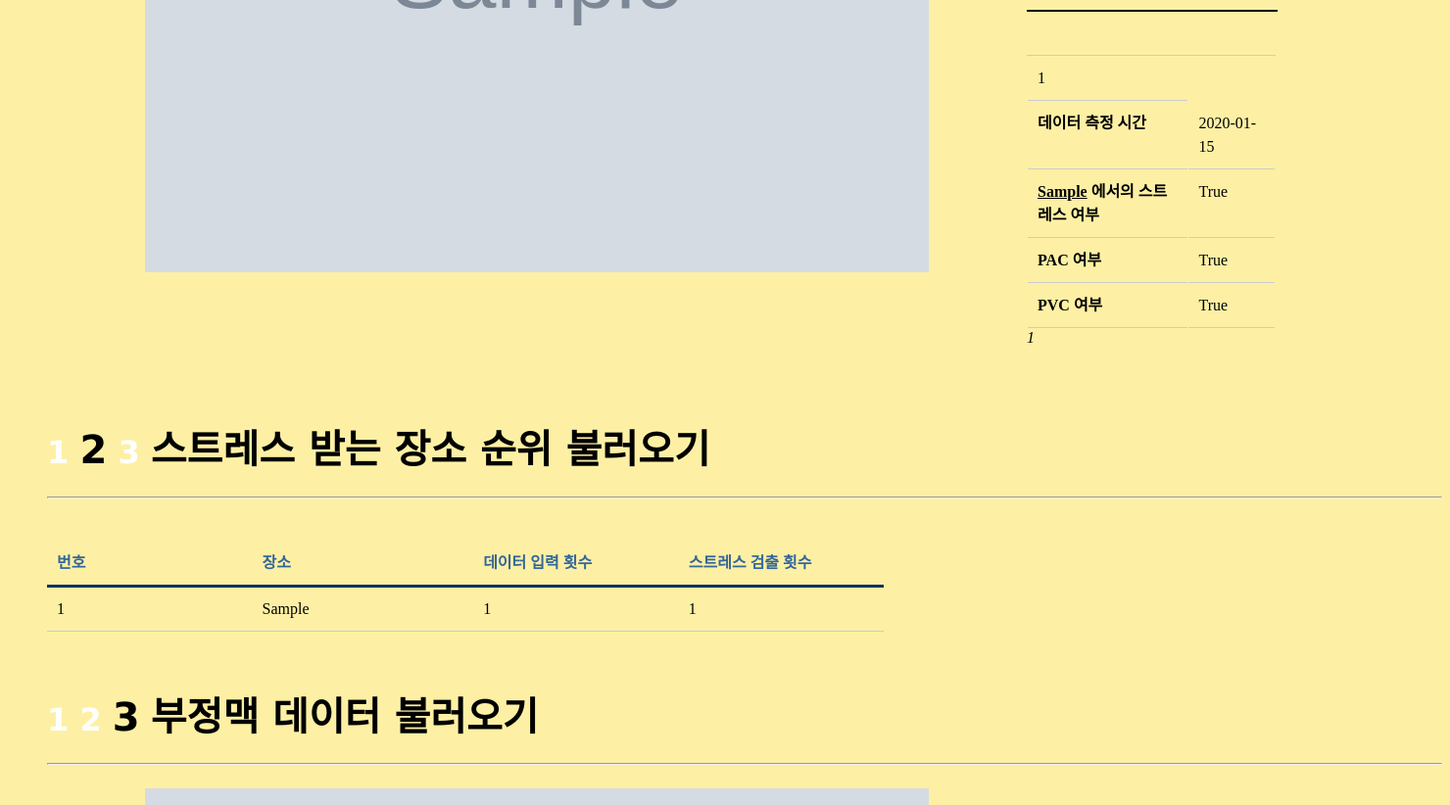
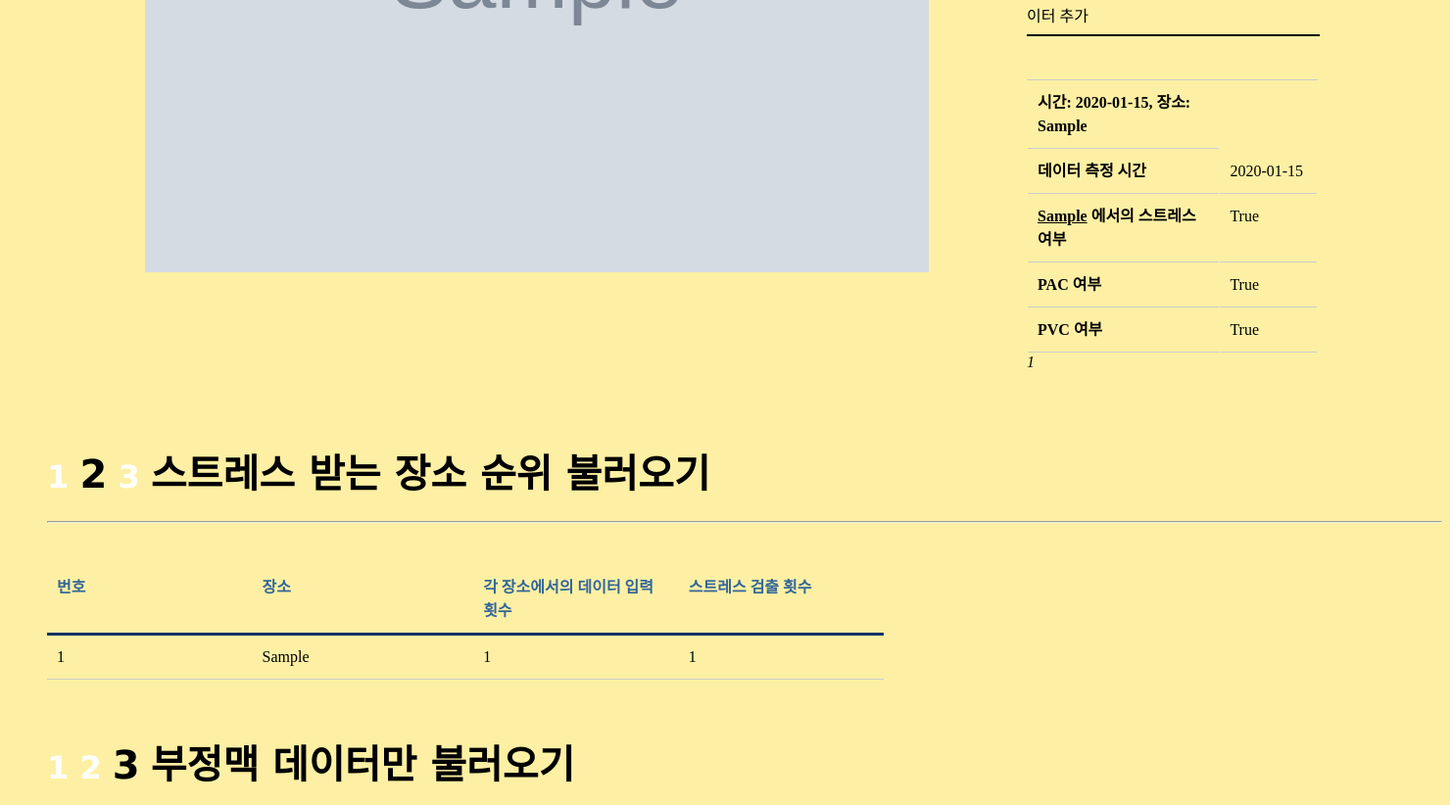
Before and after one commit to Team-Mongji-Capstone-2021-2/Backend-Flask, a Flask app: page /index in a window 1480 px wide. Shown: the part 1154-1976 px from the top of the page at 98% size. Run offline with Flask 2, Linux system fonts and the light colour scheme; a user stored in the database is signed in; tables that the repository leaves empty hold one stand-in row (values such as "Sample post"); grey boxes marked "Sample" are stand-in pictures; parts of the project's set-up code (start-up, migrations or seed data) failed here and were passed over.

Commit message:
home.html edit

```diff
--- a/apps/controllers/index/controllers.py
+++ b/apps/controllers/index/controllers.py
@@ -23,9 +23,9 @@ def index():
     pagination1 = Datainfo.query.filter(Datainfo.user_id == current_user.id).order_by(Datainfo.id.desc()).paginate(page, per_page, error_out=False)
     datainfos1 = pagination1.items
 
-    datainfos2 = db.session.query(Datainfo.local, func.count(Datainfo.local).label('count'), func.count(Datainfo.stressData).label('stress_count')).group_by(Datainfo.local).filter(Datainfo.user_id==current_user.id).order_by((func.count(Datainfo.stressData==False)/func.count(Datainfo.stressData)).desc()).limit(3);
+    datainfos2 = db.session.execute('select local as local, count(*) as count, count(case when stressData = 1 then 1 end) as stress_count from datainfos group by local limit 5')
 
-    datainfos3 = Datainfo.query.filter(Datainfo.user_id == current_user.id, Datainfo.arrhythmia == True).order_by(Datainfo.id.desc()).limit(3);
+    datainfos3 = Datainfo.query.filter(Datainfo.user_id == current_user.id, Datainfo.arrhythmia == True).order_by(Datainfo.id.desc()).limit(3)
     return render_template('home.html', datainfos1=datainfos1, pagination1=pagination1, datainfos2=datainfos2, datainfos3=datainfos3)
 
 @app.route('/create', methods=['GET','POST'])
--- a/templates/home.html
+++ b/templates/home.html
@@ -125,13 +125,13 @@
 
                 <div class="left50" >
                     <br><br>
-                    <div href="#"><a href="{{ url_for('index.create') }}"><img src="https://img.icons8.com/ios-glyphs/30/000000/add-database.png"/></a></div>
+                    <div href="#"><a href="{{ url_for('index.create') }}"><img src="https://img.icons8.com/ios-glyphs/30/000000/add-database.png"/></a><a>  데이터 추가</a></div>
                     <div style="clear:both;"></div>
-                    <hr align="left" color="black" style="width: 60%;" noshade>
+                    <hr align="left" color="black" style="width: 70%;" noshade>
                     <br><br>
 
-                    <table class="type04" style="width: 60%" >
-                        <tr><td>{{loop.index}}</td></tr>
+                    <table class="type04" style="width: 70%" >
+                        <tr><th>시간: {{ datainfo.time }}, 장소: {{ datainfo.local }}</th></tr>
                         <tr align="left">
                             <th>데이터 측정 시간</th>
                             <td>{{ datainfo.time }}</td>
@@ -150,7 +150,7 @@
                         </tr>
                     </table>
                     {% endfor %}
-                    <div class="left200" >
+                    <div class="left200">
                     {{ macros.pagination_index(pagination1, 'index.index') }}
                     </div>
                 </div>
@@ -174,7 +174,7 @@
                             <tr align="left">
                                 <th>번호</th>
                                 <th>장소</th>
-                                <th>데이터 입력 횟수</th>
+                                <th>각 장소에서의 데이터 입력 횟수</th>
                                 <th>스트레스 검출 횟수</th>
                             </tr>
                         </thead>
@@ -199,11 +199,10 @@
      <br>
      <div>
          <ul>
-             <h1 class="font_white">1 2 <span class="page">3</span> <span class="page"> 부정맥 데이터 불러오기</span></h1>
+             <h1 class="font_white">1 2 <span class="page">3</span> <span class="page"> 부정맥 데이터만 불러오기</span></h1>
              <hr>
-
+             {% for datainfo in datainfos3 %}
              <div class="wrapper">
-                 {% for datainfo in datainfos3 %}
                  <div>
                      <p id="arrhythmia" class="left100">
                          <img style="width:800px;" src="{{ datainfo.image }}">
@@ -217,16 +216,16 @@
                      <hr align="left" color="black" style="width: 60%;" noshade>
                      <br><br>
 
-                     <table class="type04" style="width: 60%" >
+                     <table class="type04" style="width: 70%" >
+                        <tr><th>시간: {{ datainfo.time }}, 장소: {{ datainfo.local }}</th></tr>
                         <tr align="left">
                             <th>데이터 측정 시간</th>
                             <td>{{ datainfo.time }}</td>
                         </tr>
                         <tr align="left">
-                             <th><U>{{ datainfo.local }}</U> 에서의 평균 스트레스 지수 </th>
-                             <td>20</td>
+                            <th><U>{{ datainfo.local }}</U> 에서의 스트레스 여부 </th>
+                            <td>{{ datainfo.stressData }}</td>
                         </tr>
-
                         <tr>
                             <th>PAC 여부</th>
                             <td>{{ datainfo.pac }}</td>
@@ -236,12 +235,11 @@
                             <td>{{ datainfo.pvc }}</td>
                         </tr>
                     </table>
+                    </div>
+                </div>
                      {% endfor %}
-
                      <div style="clear:both;"></div>
                      <div class="left50" >
-                     </div>
-                 </div>
              </div>
          </ul>
      </div>
```
Also changed, not shown: apps/controllers/main/controllers.py (added, +15 -0 lines), templates/create.html (+5 -3 lines), templates/layout/nav.html (deleted, +0 -20 lines), templates/movie/index.html (deleted, +0 -27 lines). Lines whose indentation alone changed are shown as unchanged.
